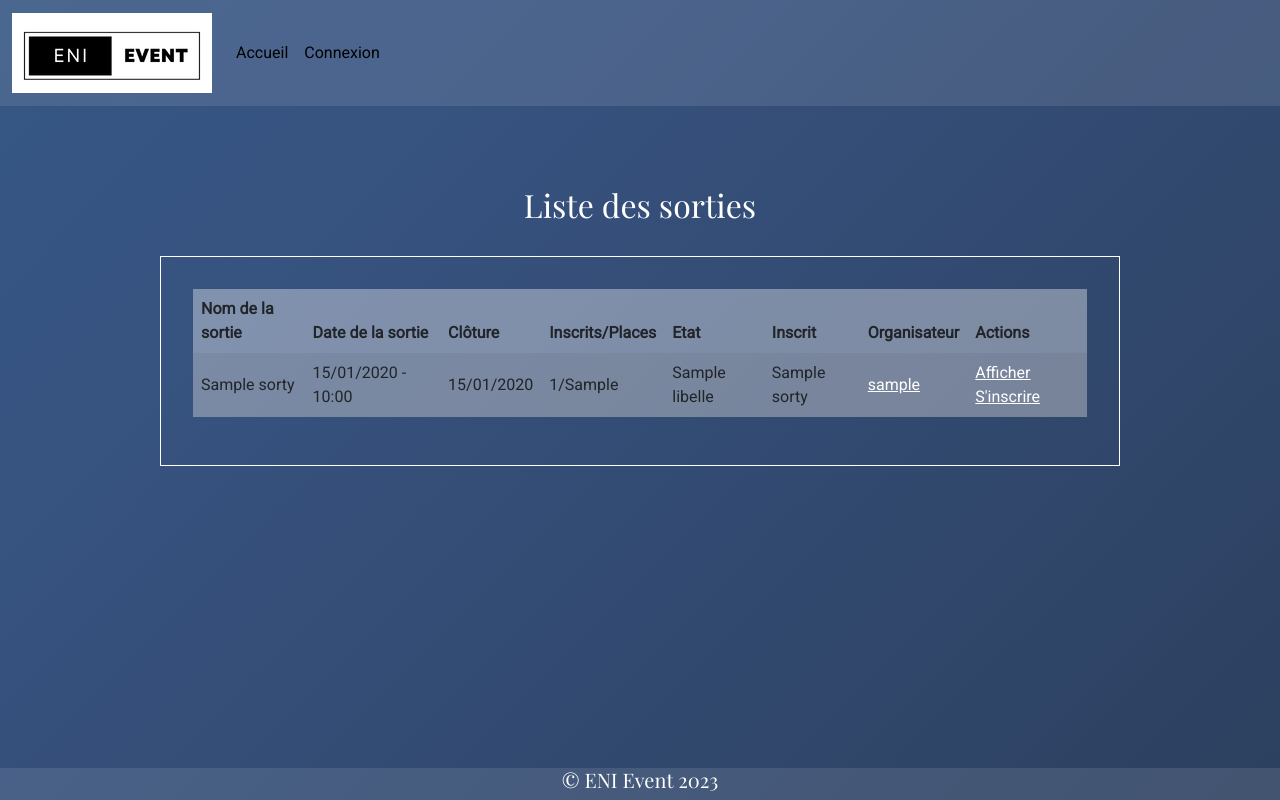
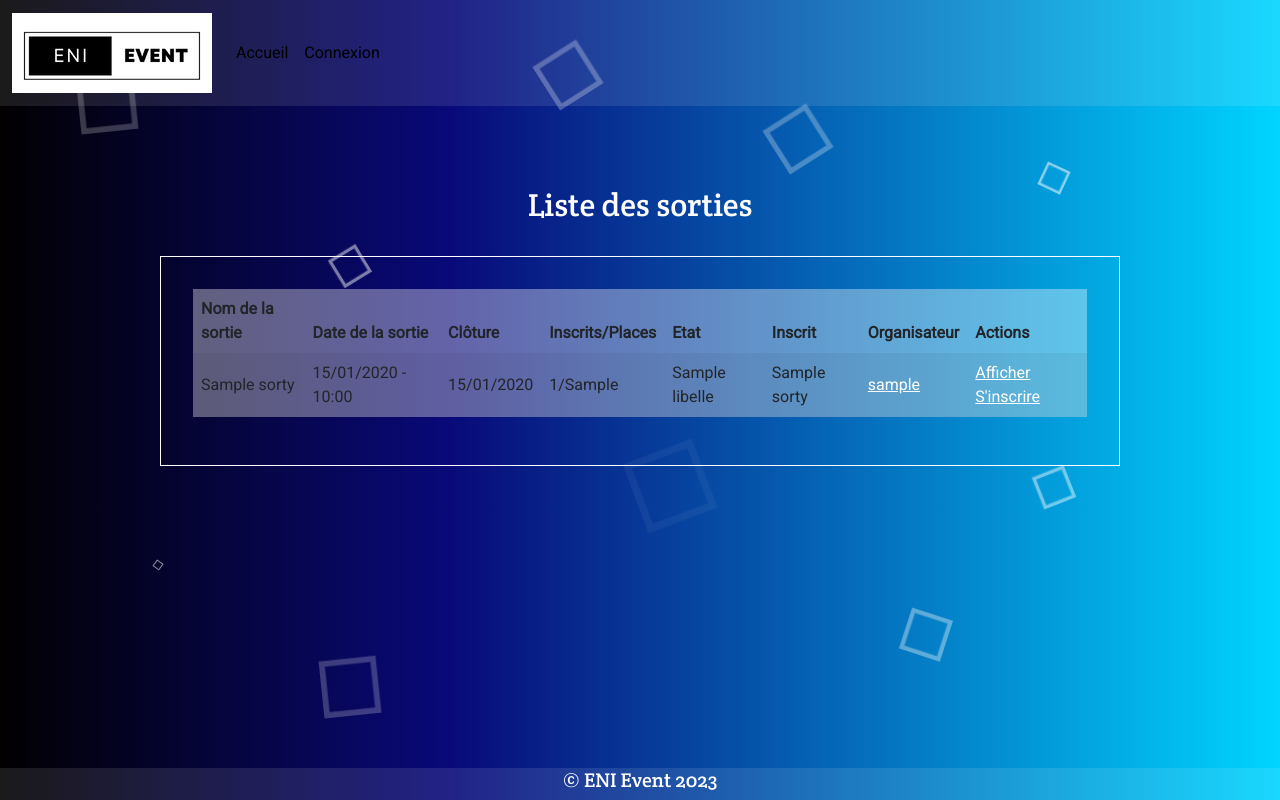
Before and after one commit to tomherbron/event-manager-app-symfony, a Symfony app: template templates/sortie/list.html.twig in a window 1280 px wide. Run offline with Twig, Linux system fonts and the light colour scheme; the template is opened without the code that fills it: most values are stand-ins (such as "Sample title", 1, 10 or a date in 2020); some libraries are stand-ins or nearby versions.

Commit message:
Animation Background

```diff
--- a/public/css/style.css
+++ b/public/css/style.css
@@ -161,25 +161,118 @@
 html, body {
     width: 100%;
     height:100%;
+    margin : 0;
+    padding : 0;
+}
+/*Animation Background*/
+
+.wrapper{
+    position:absolute;
+    width: 100%;
+    height: 100%;
+    overflow: hidden;
+    background: linear-gradient(90deg, rgba(2,0,.6,1) 0%, rgba(9,9,121,1) 35%, rgba(0,212,255,1) 100%);
 }
 
-body {
-    background: linear-gradient(-45deg, rgba(0, 0, 0, 0.73), rgba(26, 46, 82, 0.73), rgba(31, 88, 128, 0.87), rgba(43, 102, 143, 0.87));
-    background-size: 400% 400%;
-    animation: gradient 15s ease infinite;
+.box div{
+    position: absolute;
+    width: 60px;
+    height: 60px;
+    background-color: transparent;
+    border: 6px solid rgba(255,255,255,0.8) ;
 }
 
-@keyframes gradient {
-    0% {
-        background-position: 0 50%;
+.box div:nth-child(1){
+    top: 12%;
+    left: 42%;
+    animation: animate 10s linear infinite;
+}
+
+.box div:nth-child(2){
+    top: 70%;
+    left: 50%;
+    animation: animate 7s linear infinite;
+}
+
+.box div:nth-child(3){
+    top: 17%;
+    left: 6%;
+    animation: animate 9s linear infinite;
+}
+
+.box div:nth-child(4){
+    top: 20%;
+    left: 60%;
+    animation: animate 10s linear infinite;
+}
+
+.box div:nth-child(5){
+    top: 67%;
+    left: 10%;
+    animation: animate 6s linear infinite;
+}
+
+.box div:nth-child(6){
+    top: 80%;
+    left: 70%;
+    animation: animate 12s linear infinite;
+}
+
+.box div:nth-child(7){
+    top: 60%;
+    left: 80%;
+    animation: animate 15s linear infinite;
+}
+
+.box div:nth-child(8){
+    top: 32%;
+    left: 25%;
+    animation: animate 16s linear infinite;
+}
+
+.box div:nth-child(9){
+    top: 90%;
+    left: 25%;
+    animation: animate 9s linear infinite;
+}
+
+.box div:nth-child(10) {
+    top: 20%;
+    left: 80%;
+    animation: animate 5s linear infinite;
+}
+
+@keyframes animate {
+    0%{
+        transform: scale(0) translateY(0) rotate(0);
+        opacity:1
     }
-    50% {
-        background-position: 100% 50%;
-    }
-    100% {
-        background-position: 0 50%;
+    100%{
+        transform: scale(1.3) translateY(-90px) rotate(360deg);
+        opacity: 0;
+
     }
 }
+
+
+
+/*body {*/
+/*    background: linear-gradient(-45deg, rgba(0, 0, 0, 0.73), rgba(26, 46, 82, 0.73), rgba(31, 88, 128, 0.87), rgba(43, 102, 143, 0.87));*/
+/*    background-size: 400% 400%;*/
+/*    animation: gradient 15s ease infinite;*/
+/*}*/
+
+/*@keyframes gradient {*/
+/*    0% {*/
+/*        background-position: 0 50%;*/
+/*    }*/
+/*    50% {*/
+/*        background-position: 100% 50%;*/
+/*    }*/
+/*    100% {*/
+/*        background-position: 0 50%;*/
+/*    }*/
+/*}*/
 
 
 
@@ -196,13 +289,13 @@
 
 main {
     padding: 5em 10em;
-    font-family: 'Playfair Display', serif;
+    font-family: 'Crete Round', serif;
     color : #FFFFFF;
 
 }
 
 body {
-    font-family: 'Playfair Display', serif;
+    font-family: 'Crete Round', serif;
     color: #FFFFFF;
 }
 
@@ -221,12 +314,12 @@
 }
 
 button{
-    font-family: 'Playfair Display', serif;
+    font-family: 'Crete Round', serif;
     color: #FFFFFF;
 }
 
 footer{
-    font-family: 'Playfair Display', serif;
+    font-family: 'Crete Round', serif;
 
 }
 
--- a/templates/base.html.twig
+++ b/templates/base.html.twig
@@ -9,14 +9,23 @@
         <link rel="preconnect" href="https://fonts.gstatic.com" crossorigin>
         <link href="https://cdn.jsdelivr.net/npm/bootstrap@5.3.0/dist/css/bootstrap.min.css" rel="stylesheet" integrity="sha384-9ndCyUaIbzAi2FUVXJi0CjmCapSmO7SnpJef0486qhLnuZ2cdeRhO02iuK6FUUVM" crossorigin="anonymous">
 
-        <link href="https://fonts.googleapis.com/css2?family=Fira+Sans&display=swap" rel="stylesheet">
-        <link href="https://fonts.googleapis.com/css2?family=Playfair+Display&family=Roboto&display=swap" rel="stylesheet">
-        <link href="https://fonts.googleapis.com/css2?family=Playfair+Display&family=Roboto&display=swap" rel="stylesheet">
+        <link href="https://fonts.googleapis.com/css2?family=Crete+Round&family=Roboto&display=swap" rel="stylesheet">
     </head>
+
     <body class="bg-primary bg-opacity-50">
     <script src="https://cdn.jsdelivr.net/npm/bootstrap@5.3.0/dist/js/bootstrap.bundle.min.js" integrity="sha384-geWF76RCwLtnZ8qwWowPQNguL3RmwHVBC9FhGdlKrxdiJJigb/j/68SIy3Te4Bkz" crossorigin="anonymous"></script>
-
-    <div>
+        <div class="wrapper">
+            <div class="box">
+                <div></div>
+                <div></div>
+                <div></div>
+                <div></div>
+                <div></div>
+                <div></div>
+                <div></div>
+                <div></div>
+                <div></div>
+                <div></div>
                         {% for label, messages in app.flashes %}
                             {% for message in messages %}
                                 <div class="flash flash-{{ label }}">
@@ -36,5 +45,7 @@
                     <footer>
                         {% include 'footer/footer.html.twig' %}
                     </footer>
+            </div>
+
     </body>
 </html>
```
Lines whose indentation alone changed are shown as unchanged.
